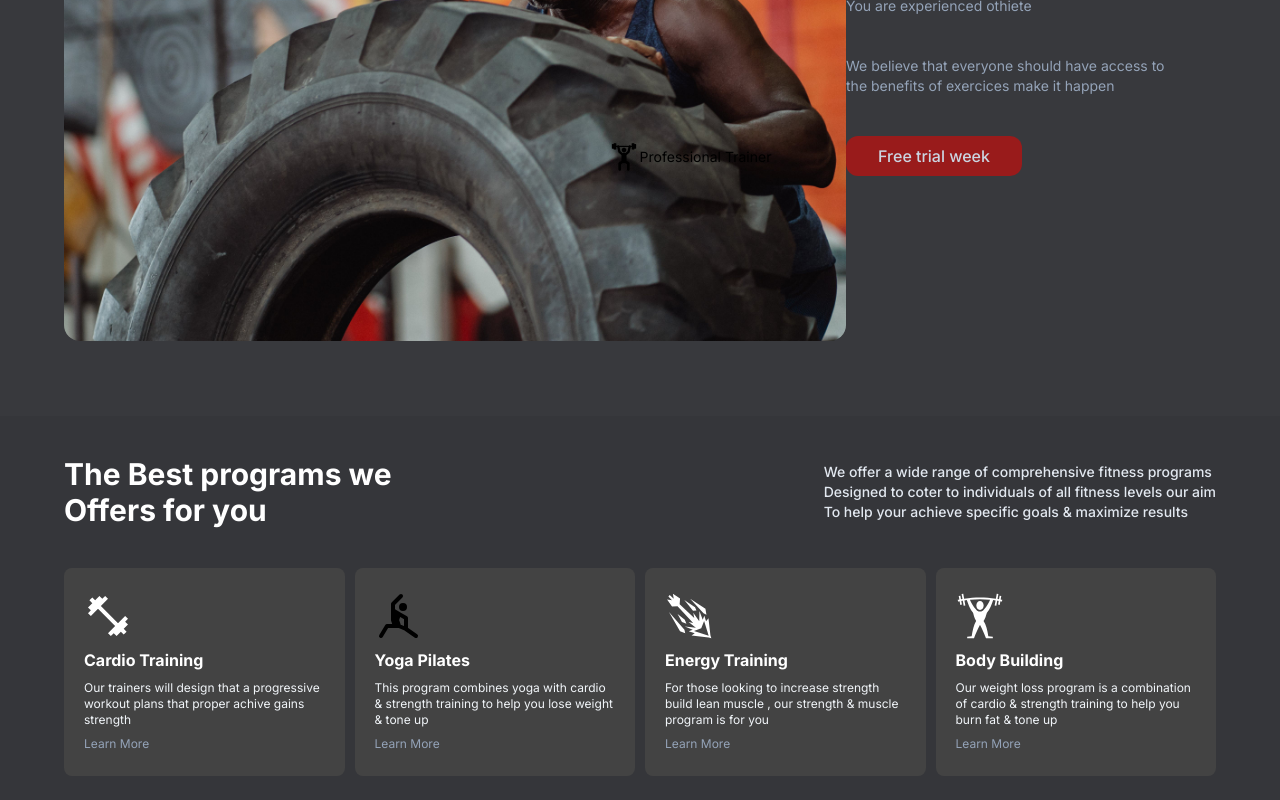
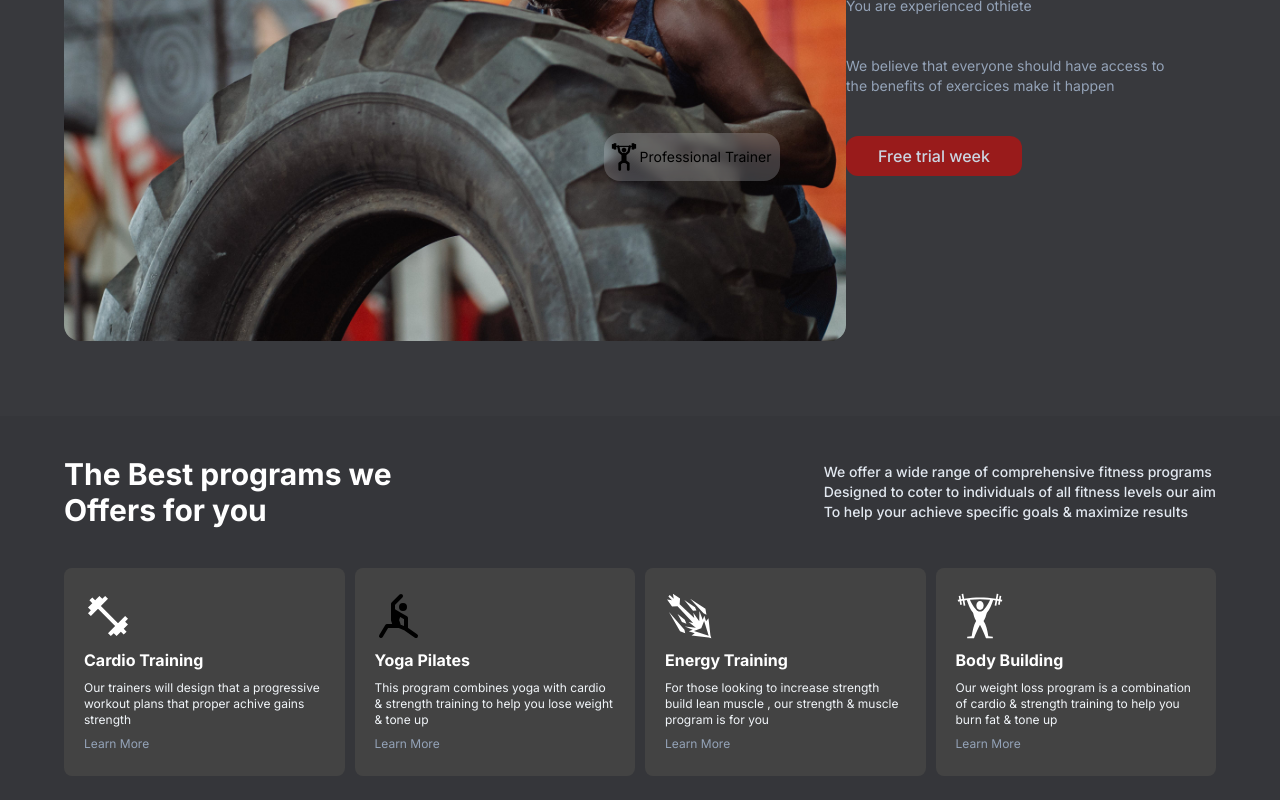
Before and after one commit to tchasinga/gym-rooms, a Next.js app: page / in a window 1280 px wide. Shown: the part 1260-2060 px from the top of the page. Built offline with nearby package versions, Linux system fonts and the light colour scheme.

Commit message:
New code

```diff
--- a/src/app/globals.css
+++ b/src/app/globals.css
@@ -164,3 +164,8 @@ section:nth-child(1){
 .myback{
   background: #35363a;
 }
+
+.myblur{
+  backdrop-filter: blur(5px);
+  background-color: rgba(226, 232, 240, 0.224);
+}
```
